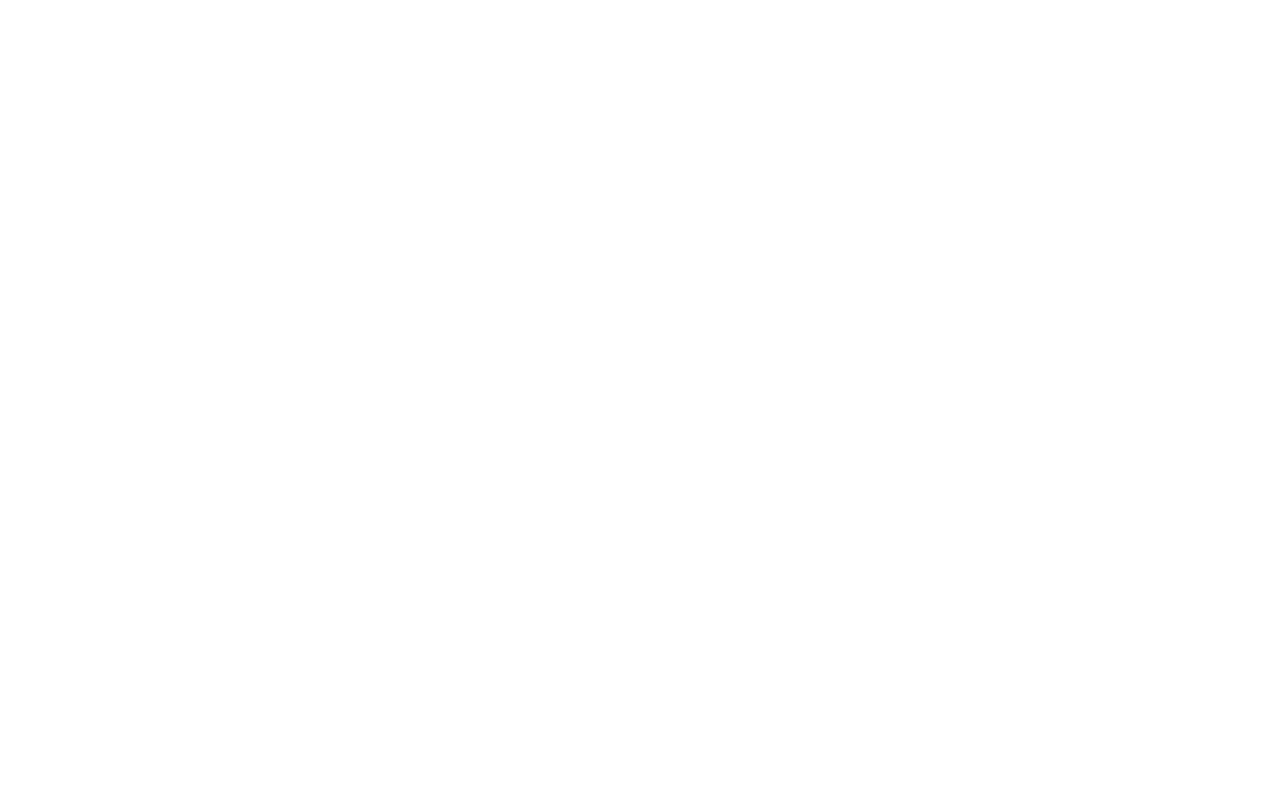
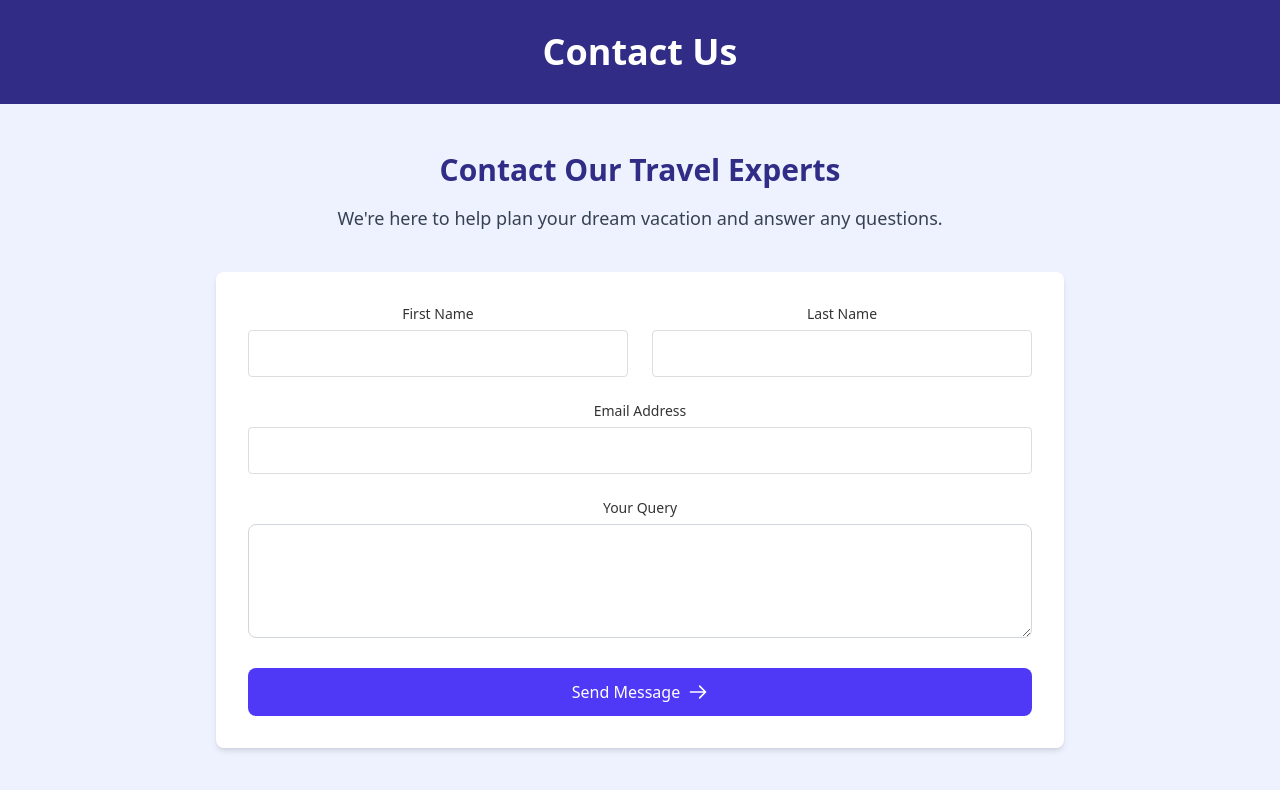
Before and after one commit to 21rr10/minor-project-frontend, a React (Vite) app in the folder minor-project/: page /contact in a window 1280 px wide. Shown: the top 790 px of the page. Built offline with nearby package versions, Linux system fonts and the light colour scheme.

Commit message:
contact us page sorted

```diff
--- a/minor-project/src/App.jsx
+++ b/minor-project/src/App.jsx
@@ -13,6 +13,7 @@
 import ErrorPage from "./pages/ErrorPage";
 import VerifyingPage from "./pages/verifyingpage";
 import AboutUs from "./pages/aboutUs";
+import ContactUs from "./pages/contactUs";
 
 function App() {
   return (
@@ -29,7 +30,7 @@
         <Route path="/verifying" element={<VerifyingPage />} />
         <Route path="*" element={<ErrorPage/>} />
         <Route path="/about" element={<AboutUs />} />
-        <Route path="/contact"  element={<contactUs/>} />
+        <Route path="/contact"  element={<ContactUs/>} />
       </Routes>
     </Router>
   );
--- a/minor-project/src/components/header.jsx
+++ b/minor-project/src/components/header.jsx
@@ -92,7 +92,7 @@
                 <ul className="flex items-center gap-6">
                   <li>
                     <a
-                      href="/contactUs"
+                      href="/contact"
                       className="text-white/90 hover:text-[#00e5ff] font-medium text-sm transition-colors"
                     >
                       Contact Us
--- a/minor-project/src/pages/contactUs.jsx
+++ b/minor-project/src/pages/contactUs.jsx
@@ -1,245 +1,160 @@
-// import React, { useState } from 'react';
+import React, { useState } from 'react';
 
-// const ContactUs = () => {
-//   const [formData, setFormData] = useState({
-//     firstName: '',
-//     lastName: '',
-//     email: '',
-//     travelInterest: '',
-//     message: '',
-//     consent: false
-//   });
-//   const [errors, setErrors] = useState({});
-//   const [isSubmitted, setIsSubmitted] = useState(false);
+const ContactUs = () => {
+  const [formData, setFormData] = useState({
+    firstName: '',
+    lastName: '',
+    email: '',
+    travelInterest: '',
+    message: '',
+    consent: false
+  });
+  const [errors, setErrors] = useState({});
+  const [isSubmitted, setIsSubmitted] = useState(false);
 
-//   const handleChange = (e) => {
-//     const { name, value, type, checked } = e.target;
-//     setFormData({
-//       ...formData,
-//       [name]: type === 'checkbox' ? checked : value
-//     });
-//   };
+  const handleChange = (e) => {
+    const { name, value, type, checked } = e.target;
+    setFormData({
+      ...formData,
+      [name]: type === 'checkbox' ? checked : value
+    });
+  };
 
-//   const validateEmail = (email) => {
-//     const re = /^[^\s@]+@[^\s@]+\.[^\s@]+$/;
-//     return re.test(email);
-//   };
+  const validateEmail = (email) => {
+    const re = /^[^\s@]+@[^\s@]+\.[^\s@]+$/;
+    return re.test(email);
+  };
 
-//   const handleSubmit = (e) => {
-//     e.preventDefault();
+  const handleSubmit = (e) => {
+    e.preventDefault();
 
-//     // Validation
-//     const newErrors = {};
-//     if (!formData.firstName) newErrors.firstName = 'First name is required';
-//     if (!formData.lastName) newErrors.lastName = 'Last name is required';
-//     if (!formData.email) {
-//       newErrors.email = 'Email is required';
-//     } else if (!validateEmail(formData.email)) {
-//       newErrors.email = 'Please enter a valid email address';
-//     }
-//     if (!formData.travelInterest) newErrors.travelInterest = 'Please select your travel interest';
-//     if (!formData.message) newErrors.message = 'Message is required';
-//     if (!formData.consent) newErrors.consent = 'You must consent to be contacted';
+    // Validation
+    const newErrors = {};
+    if (!formData.firstName) newErrors.firstName = 'First name is required';
+    if (!formData.lastName) newErrors.lastName = 'Last name is required';
+    if (!formData.email) {
+      newErrors.email = 'Email is required';
+    } else if (!validateEmail(formData.email)) {
+      newErrors.email = 'Please enter a valid email address';
+    }
+    if (!formData.travelInterest) newErrors.travelInterest = 'Please select your travel interest';
+    if (!formData.message) newErrors.message = 'Message is required';
+    if (!formData.consent) newErrors.consent = 'You must consent to be contacted';
 
-//     if (Object.keys(newErrors).length === 0) {
-//       // Form submission logic would go here
-//       setIsSubmitted(true);
-//     } else {
-//       setErrors(newErrors);
-//     }
-//   };
+    if (Object.keys(newErrors).length === 0) {
+      // Form submission logic would go here
+      setIsSubmitted(true);
+    } else {
+      setErrors(newErrors);
+    }
+  };
 
-//   return (
-//     <div className="min-h-screen bg-indigo-50" style={{
-//       position: "absolute",
-//       top: 0,
-//       left: 0,
-//       width: "100%",
-//       height: "100%",
-//       margin: 0,
-//       padding: 0,
-//       overflow: "auto"
-//     }}>
-//       {/* Header Banner */}
-//       <div className="bg-indigo-900 text-white">
-//         <div className="max-w-7xl mx-auto px-4 py-8 sm:px-6 lg:px-8">
-//           <h1 className="text-4xl font-bold">Contact Us</h1>
-//         </div>
-//       </div>
+  return (
+    <div className="min-h-screen bg-indigo-50" style={{
+      position: "absolute",
+      top: 0,
+      left: 0,
+      width: "100%",
+      height: "100%",
+      margin: 0,
+      padding: 0,
+      overflow: "auto"
+    }}>
+      {/* Header Banner */}
+      <div className="bg-indigo-900 text-white">
+        <div className="max-w-7xl mx-auto px-4 py-8 sm:px-6 lg:px-8">
+          <h2 className="text-4xl font-bold">Contact Us</h2>
+        </div>
+      </div>
 
-//       {/* Main Content */}
-//       <div className="max-w-4xl mx-auto px-6 py-12">
-//         <div className="mb-10">
-//           <h2 className="text-3xl font-bold text-indigo-900 mb-4">Contact Our Travel Experts</h2>
-//           <p className="text-lg text-gray-700">We're here to help plan your dream vacation and answer any questions.</p>
-//         </div>
+      {/* Main Content */}
+      <div className="max-w-4xl mx-auto px-6 py-12">
+        <div className="mb-10">
+          <h2 className="text-3xl font-bold text-indigo-900 mb-4">Contact Our Travel Experts</h2>
+          <p className="text-lg text-gray-700">We're here to help plan your dream vacation and answer any questions.</p>
+        </div>
 
-//         <div className="bg-white rounded-lg shadow-md p-6 mb-10 border-l-4 border-indigo-500">
-//           <div className="flex items-center">
-//             <div className="bg-indigo-100 p-3 rounded-full mr-4">
-//               <svg className="w-6 h-6 text-indigo-600" fill="none" stroke="currentColor" viewBox="0 0 24 24" xmlns="http://www.w3.org/2000/svg">
-//                 <path strokeLinecap="round" strokeLinejoin="round" strokeWidth="2" d="M8 10h.01M12 10h.01M16 10h.01M9 16H5a2 2 0 01-2-2V6a2 2 0 012-2h14a2 2 0 012 2v8a2 2 0 01-2 2h-5l-5 5v-5z"></path>
-//               </svg>
-//             </div>
-//             <div>
-//               <h3 className="text-xl font-semibold text-indigo-800">Message us</h3>
-//               <p className="text-gray-600">Chat with our travel assistant or leave a message for an agent</p>
-//             </div>
-//           </div>
-//         </div>
 
-//         {isSubmitted ? (
-//           <div className="bg-green-50 border border-green-200 rounded-lg p-8 text-center shadow-md">
-//             <h3 className="text-2xl font-semibold text-green-700 mb-3">Message Sent!</h3>
-//             <p className="text-green-600">Thanks for reaching out. Our travel experts will be in touch soon to help plan your adventure.</p>
-//           </div>
-//         ) : (
-//           <div className="bg-white rounded-lg shadow-md p-8 mb-10">
-//             <form onSubmit={handleSubmit}>
-//               <div className="grid grid-cols-1 md:grid-cols-2 gap-6 mb-6">
-//                 <div>
-//                   <label htmlFor="firstName" className="block text-sm font-medium text-gray-700 mb-1">First Name</label>
-//                   <input
-//                     type="text"
-//                     id="firstName"
-//                     name="firstName"
-//                     value={formData.firstName}
-//                     onChange={handleChange}
-//                     className={w-full px-4 py-2 border rounded-lg focus:ring-indigo-500 focus:border-indigo-500 ${errors.firstName ? 'border-red-500' : 'border-gray-300'}}
-//                   />
-//                   {errors.firstName && <p className="mt-1 text-sm text-red-500">{errors.firstName}</p>}
-//                 </div>
-//                 <div>
-//                   <label htmlFor="lastName" className="block text-sm font-medium text-gray-700 mb-1">Last Name</label>
-//                   <input
-//                     type="text"
-//                     id="lastName"
-//                     name="lastName"
-//                     value={formData.lastName}
-//                     onChange={handleChange}
-//                     className={w-full px-4 py-2 border rounded-lg focus:ring-indigo-500 focus:border-indigo-500 ${errors.lastName ? 'border-red-500' : 'border-gray-300'}}
-//                   />
-//                   {errors.lastName && <p className="mt-1 text-sm text-red-500">{errors.lastName}</p>}
-//                 </div>
-//               </div>
+        {isSubmitted ? (
+          <div className="bg-green-50 border border-green-200 rounded-lg p-8 text-center shadow-md">
+            <h3 className="text-2xl font-semibold text-green-700 mb-3">Message Sent!</h3>
+            <p className="text-green-600">Thanks for reaching out. Our travel experts will be in touch soon to help plan your adventure.</p>
+          </div>
+        ) : (
+          <div className="bg-white rounded-lg shadow-md p-8 mb-10">
+            <form onSubmit={handleSubmit}>
+              <div className="grid grid-cols-1 md:grid-cols-2 gap-6 mb-6">
+                <div>
+                  <label htmlFor="firstName" className="block text-sm font-medium text-gray-700 mb-1">First Name</label>
+                  <input
+                    type="text"
+                    id="firstName"
+                    name="firstName"
+                    value={formData.firstName}
+                    onChange={handleChange}
+                    className={`w-full px-4 py-2 border rounded-lg focus:ring-indigo-500 focus:border-indigo-500 ${errors.firstName ? 'border-red-500' : 'border-gray-300'}`}
+                  />
+                  {errors.firstName && <p className="mt-1 text-sm text-red-500">{errors.firstName}</p>}
+                </div>
+                <div>
+                  <label htmlFor="lastName" className="block text-sm font-medium text-gray-700 mb-1">Last Name</label>
+                  <input
+                    type="text"
+                    id="lastName"
+                    name="lastName"
+                    value={formData.lastName}
+                    onChange={handleChange}
+                    className={`w-full px-4 py-2 border rounded-lg focus:ring-indigo-500 focus:border-indigo-500 ${errors.lastName ? 'border-red-500' : 'border-gray-300'}`}
+                  />
+                  {errors.lastName && <p className="mt-1 text-sm text-red-500">{errors.lastName}</p>}
+                </div>
+              </div>
 
-//               <div className="mb-6">
-//                 <label htmlFor="email" className="block text-sm font-medium text-gray-700 mb-1">Email Address</label>
-//                 <input
-//                   type="email"
-//                   id="email"
-//                   name="email"
-//                   value={formData.email}
-//                   onChange={handleChange}
-//                   className={w-full px-4 py-2 border rounded-lg focus:ring-indigo-500 focus:border-indigo-500 ${errors.email ? 'border-red-500' : 'border-gray-300'}}
-//                 />
-//                 {errors.email && <p className="mt-1 text-sm text-red-500">{errors.email}</p>}
-//               </div>
+              <div className="mb-6">
+                <label htmlFor="email" className="block text-sm font-medium text-gray-700 mb-1">Email Address</label>
+                <input
+                  type="email"
+                  id="email"
+                  name="email"
+                  value={formData.email}
+                  onChange={handleChange}
+                  className={`w-full px-4 py-2 border rounded-lg focus:ring-indigo-500 focus:border-indigo-500 ${errors.email ? 'border-red-500' : 'border-gray-300'}`}
+                />
+                {errors.email && <p className="mt-1 text-sm text-red-500">{errors.email}</p>}
+              </div>
 
-//               <div className="mb-6">
-//                 <label htmlFor="travelInterest" className="block text-sm font-medium text-gray-700 mb-1">Travel Interest</label>
-//                 <select
-//                   id="travelInterest"
-//                   name="travelInterest"
-//                   value={formData.travelInterest}
-//                   onChange={handleChange}
-//                   className={w-full px-4 py-2 border rounded-lg focus:ring-indigo-500 focus:border-indigo-500 ${errors.travelInterest ? 'border-red-500' : 'border-gray-300'}}
-//                 >
-//                   <option value="">Select your travel interest</option>
-//                   <option value="beach">Beach Getaways</option>
-//                   <option value="adventure">Adventure Travel</option>
-//                   <option value="cultural">Cultural Experiences</option>
-//                   <option value="luxury">Luxury Vacations</option>
-//                   <option value="family">Family Trips</option>
-//                   <option value="honeymoon">Honeymoon Packages</option>
-//                   <option value="other">Other</option>
-//                 </select>
-//                 {errors.travelInterest && <p className="mt-1 text-sm text-red-500">{errors.travelInterest}</p>}
-//               </div>
+              <div className="mb-6">
+                <label htmlFor="message" className="block text-sm font-medium text-gray-700 mb-1">Your Query</label>
+                <textarea
+                  id="message"
+                  name="message"
+                  rows="4"
+                  value={formData.message}
+                  onChange={handleChange}
 
-//               <div className="mb-6">
-//                 <label htmlFor="message" className="block text-sm font-medium text-gray-700 mb-1">Tell us about your travel plans</label>
-//                 <textarea
-//                   id="message"
-//                   name="message"
-//                   rows="4"
-//                   value={formData.message}
-//                   onChange={handleChange}
-//                   placeholder="Where do you want to go? When are you planning to travel? Any specific requirements?"
-//                   className={w-full px-4 py-2 border rounded-lg focus:ring-indigo-500 focus:border-indigo-500 ${errors.message ? 'border-red-500' : 'border-gray-300'}}
-//                 ></textarea>
-//                 {errors.message && <p className="mt-1 text-sm text-red-500">{errors.message}</p>}
-//               </div>
+                  className={`w-full px-4 py-2 border rounded-lg focus:ring-indigo-500 focus:border-indigo-500 ${errors.message ? 'border-red-500' : 'border-gray-300'}`}
+                ></textarea>
+                {errors.message && <p className="mt-1 text-sm text-red-500">{errors.message}</p>}
+              </div>
 
-//               <div className="mb-6">
-//                 <div className="flex items-start">
-//                   <div className="flex items-center h-5">
-//                     <input
-//                       id="consent"
-//                       name="consent"
-//                       type="checkbox"
-//                       checked={formData.consent}
-//                       onChange={handleChange}
-//                       className={w-4 h-4 rounded border-gray-300 focus:ring-indigo-500 ${errors.consent ? 'border-red-500' : ''}}
-//                     />
-//                   </div>
-//                   <div className="ml-3">
-//                     <label htmlFor="consent" className="text-sm text-gray-700">I consent to receiving travel offers and information</label>
-//                     {errors.consent && <p className="mt-1 text-sm text-red-500">{errors.consent}</p>}
-//                   </div>
-//                 </div>
-//               </div>
 
-//               <button
-//                 type="submit"
-//                 className="w-full bg-indigo-600 hover:bg-indigo-700 text-white font-medium py-3 px-4 rounded-lg transition duration-300 flex items-center justify-center"
-//               >
-//                 <span>Send Message</span>
-//                 <svg className="w-5 h-5 ml-2" fill="none" stroke="currentColor" viewBox="0 0 24 24" xmlns="http://www.w3.org/2000/svg">
-//                   <path strokeLinecap="round" strokeLinejoin="round" strokeWidth="2" d="M14 5l7 7m0 0l-7 7m7-7H3"></path>
-//                 </svg>
-//               </button>
-//             </form>
-//           </div>
-//         )}
+              <button
+                type="submit"
+                className="w-full bg-indigo-600 hover:bg-indigo-700 text-white font-medium py-3 px-4 rounded-lg transition duration-300 flex items-center justify-center"
+              >
+                <span>Send Message</span>
+                <svg className="w-5 h-5 ml-2" fill="none" stroke="currentColor" viewBox="0 0 24 24" xmlns="http://www.w3.org/2000/svg">
+                  <path strokeLinecap="round" strokeLinejoin="round" strokeWidth="2" d="M14 5l7 7m0 0l-7 7m7-7H3"></path>
+                </svg>
+              </button>
+            </form>
+          </div>
+        )}
 
-//         <div className="mt-12">
-//           <h3 className="text-2xl font-semibold text-indigo-800 mb-6">Other ways to connect</h3>
-//           <div className="grid grid-cols-1 md:grid-cols-3 gap-6">
-//             <div className="bg-white rounded-lg shadow-md p-6 text-center hover:shadow-lg transition-shadow duration-300 border-t-4 border-indigo-500">
-//               <div className="flex justify-center mb-4">
-//                 <svg className="w-10 h-10 text-indigo-600" fill="none" stroke="currentColor" viewBox="0 0 24 24" xmlns="http://www.w3.org/2000/svg">
-//                   <path strokeLinecap="round" strokeLinejoin="round" strokeWidth="2" d="M17 20h5v-2a3 3 0 00-5.356-1.857M17 20H7m10 0v-2c0-.656-.126-1.283-.356-1.857M7 20H2v-2a3 3 0 015.356-1.857M7 20v-2c0-.656.126-1.283.356-1.857m0 0a5.002 5.002 0 019.288 0M15 7a3 3 0 11-6 0 3 3 0 016 0zm6 3a2 2 0 11-4 0 2 2 0 014 0zM7 10a2 2 0 11-4 0 2 2 0 014 0z"></path>
-//                 </svg>
-//               </div>
-//               <h4 className="text-lg font-semibold text-indigo-600 mb-2">Travel Community</h4>
-//               <p className="text-gray-600">Connect with fellow travelers and share experiences</p>
-//             </div>
 
-//             <div className="bg-white rounded-lg shadow-md p-6 text-center hover:shadow-lg transition-shadow duration-300 border-t-4 border-indigo-500">
-//               <div className="flex justify-center mb-4">
-//                 <svg className="w-10 h-10 text-indigo-600" fill="none" stroke="currentColor" viewBox="0 0 24 24" xmlns="http://www.w3.org/2000/svg">
-//                   <path strokeLinecap="round" strokeLinejoin="round" strokeWidth="2" d="M9 5H7a2 2 0 00-2 2v12a2 2 0 002 2h10a2 2 0 002-2V7a2 2 0 00-2-2h-2M9 5a2 2 0 002 2h2a2 2 0 002-2M9 5a2 2 0 012-2h2a2 2 0 012 2"></path>
-//                 </svg>
-//               </div>
-//               <h4 className="text-lg font-semibold text-indigo-600 mb-2">Booking Support</h4>
-//               <p className="text-gray-600">Get help with existing reservations or changes</p>
-//             </div>
+      </div>
+    </div>
+  );
+};
 
-//             <div className="bg-white rounded-lg shadow-md p-6 text-center hover:shadow-lg transition-shadow duration-300 border-t-4 border-indigo-500">
-//               <div className="flex justify-center mb-4">
-//                 <svg className="w-10 h-10 text-indigo-600" fill="none" stroke="currentColor" viewBox="0 0 24 24" xmlns="http://www.w3.org/2000/svg">
-//                   <path strokeLinecap="round" strokeLinejoin="round" strokeWidth="2" d="M3 5a2 2 0 012-2h3.28a1 1 0 01.948.684l1.498 4.493a1 1 0 01-.502 1.21l-2.257 1.13a11.042 11.042 0 005.516 5.516l1.13-2.257a1 1 0 011.21-.502l4.493 1.498a1 1 0 01.684.949V19a2 2 0 01-2 2h-1C9.716 21 3 14.284 3 6V5z"></path>
-//                 </svg>
-//               </div>
-//               <h4 className="text-lg font-semibold text-indigo-600 mb-2">Call our Travel Experts</h4>
-//               <p className="text-gray-600">Get personalized travel advice and recommendations</p>
-//             </div>
-//           </div>
-//         </div>
-//       </div>
-//     </div>
-//   );
-// };
-
-// export default ContactUs;
+export default ContactUs;
```
